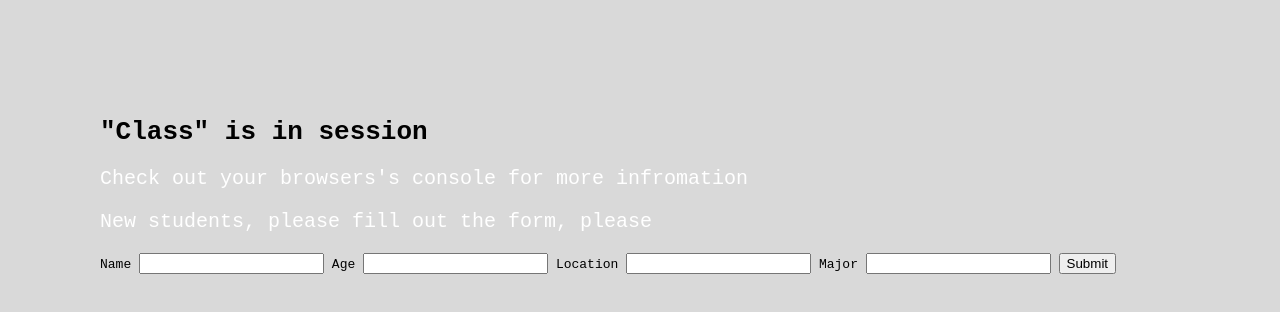
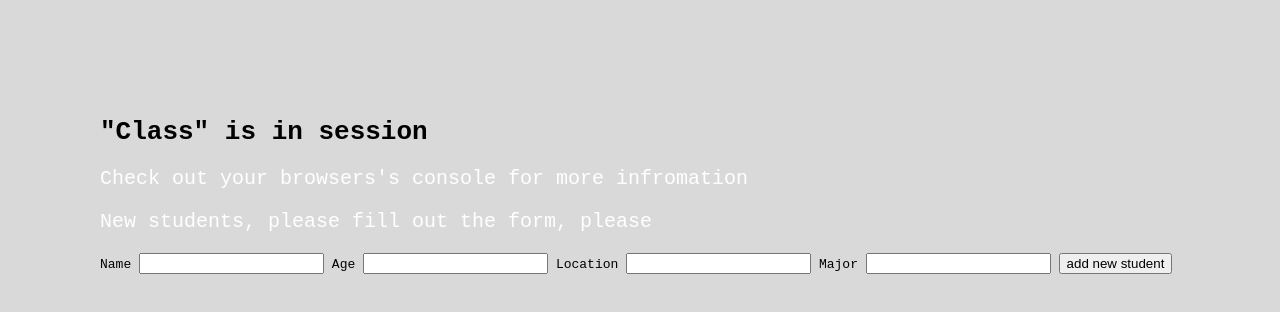
Before and after one commit to davidnymanmusic/classClass, a plain HTML site: page index.html in a window 1280 px wide. Drawn offline with Linux system fonts and the light colour scheme.

Commit message:
fix typo

```diff
--- a/index.html
+++ b/index.html
@@ -16,7 +16,7 @@
     <label>Age</label> <input type="text" id="age">
     <label>Location</label> <input type="text" id="location">
     <label>Major</label> <input type="text" id="major">
-    <button id="info">Submit</button>
+    <button id="info">add new student</button>
   </form>
 
   <!-- <button id="info">INFO</button> -->
```
